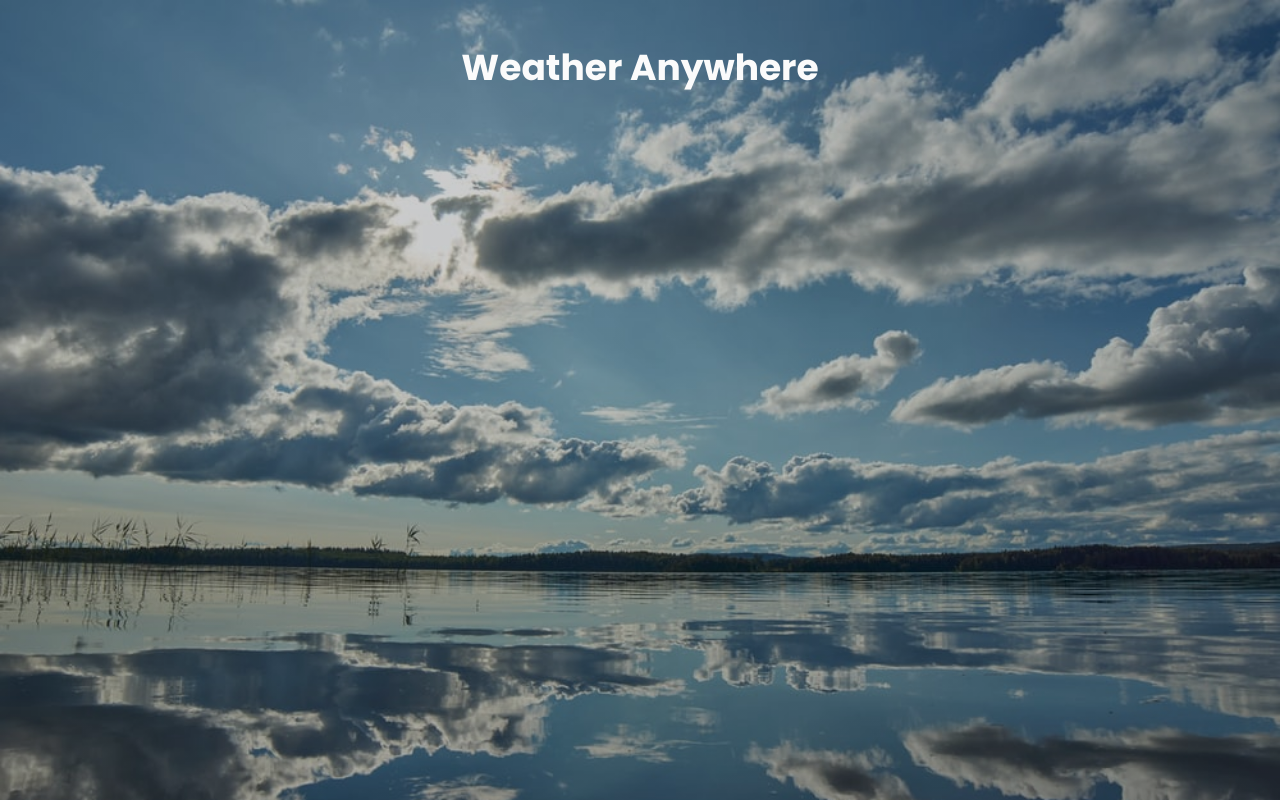
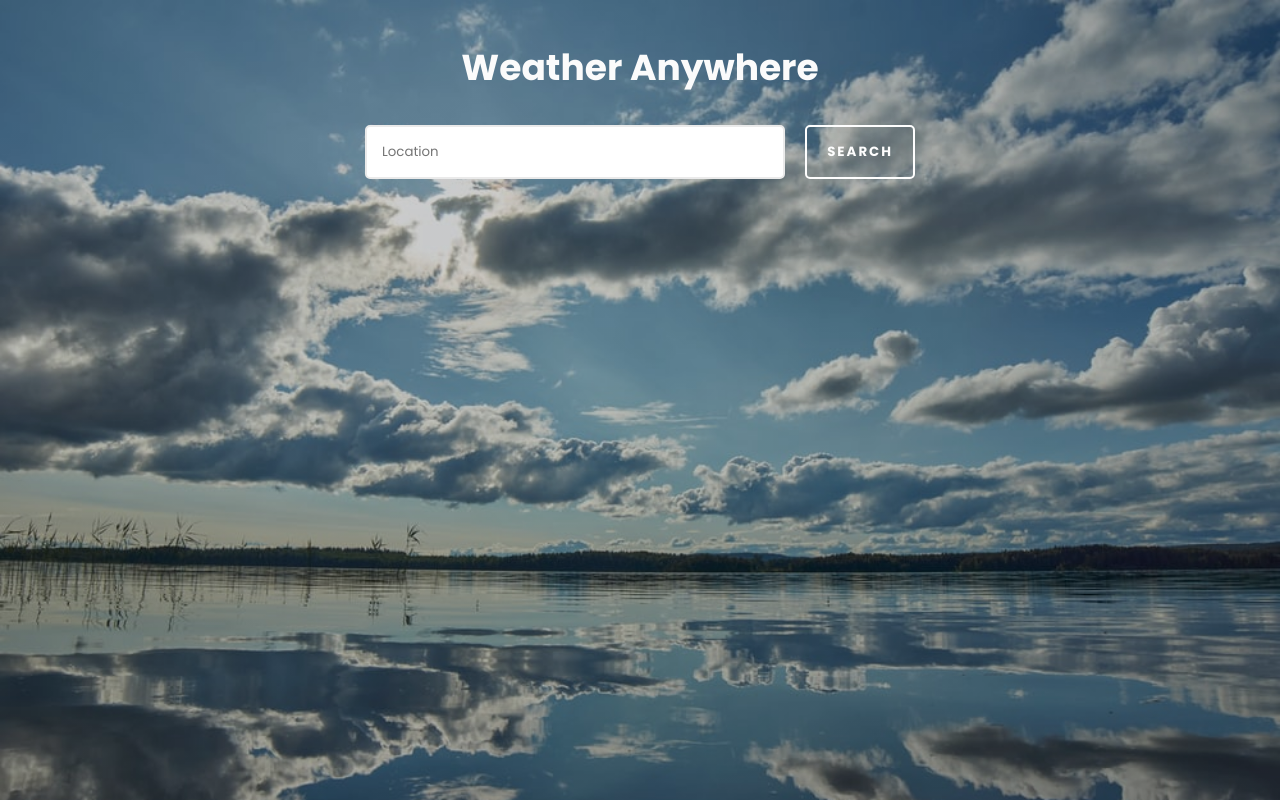
Before and after one commit to parav-jaikrishan/react, a React (Create React App) app in the folder weather-anywhere/: page / in a window 1280 px wide. Built offline with nearby package versions, Linux system fonts and the light colour scheme.

Commit message:
Fetched and stored data on form submit

```diff
--- a/weather-anywhere/src/App.js
+++ b/weather-anywhere/src/App.js
@@ -1,10 +1,67 @@
 import './App.css';
+import {useState} from "react";
 import Header from './components/Header/header';
+import Form from './components/Form/form';
 
 function App() {
+  const [inputValue, setInputValue] = useState("");
+  const [data, setData] = useState({
+    country: "",
+    units: "metric",
+    temp: "",
+    feels_like: "",
+    visibility: "",
+    wind_speed: "",
+    wind_deg: "",
+    pressure: "",
+    desc: "",
+    humidity: "",
+    icon: "",
+    location: "",
+    date: "",
+    error: false,
+    weatherData: null
+  });
+  const changeInputValue = e => {
+    setInputValue(e.target.value);
+  }
+
+  const handleSubmit = e => {
+    e.preventDefault();
+    const appid = `2b74898c3562a04166e8c17b247031c2&units=${data.units}`;
+    const baseLink = "https://api.openweathermap.org/data/2.5";
+    fetch(`${baseLink}/weather?q=${inputValue}&appid=${appid}`)
+      .then(res => res.json())
+      .then(result => {
+        if(result.cod === "404") {
+          setData({
+            ...data,
+            error: true
+          });
+        } else {
+          setData({
+            ...data,
+            country: result.sys.country,
+            temp: result.main.temp,
+            feels_like: result.main.feels_like,
+            visibility: result.visibility,
+            wind_speed: result.wind.speed,
+            wind_deg: result.wind.deg,
+            pressure: result.main.pressure,
+            desc: result.weather[0].main,
+            humidity: result.main.humidity,
+            icon: result.weather[0].icon,
+            location: result.name,
+            date: result.dt,
+            error: false,
+          });
+        }
+      })
+  }
   return (
     <div className="App">
       <Header/>
+      <Form onSubmission={handleSubmit} inputValue={inputValue} changeInputValue = {changeInputValue}/>
     </div>
   );
 }
```
